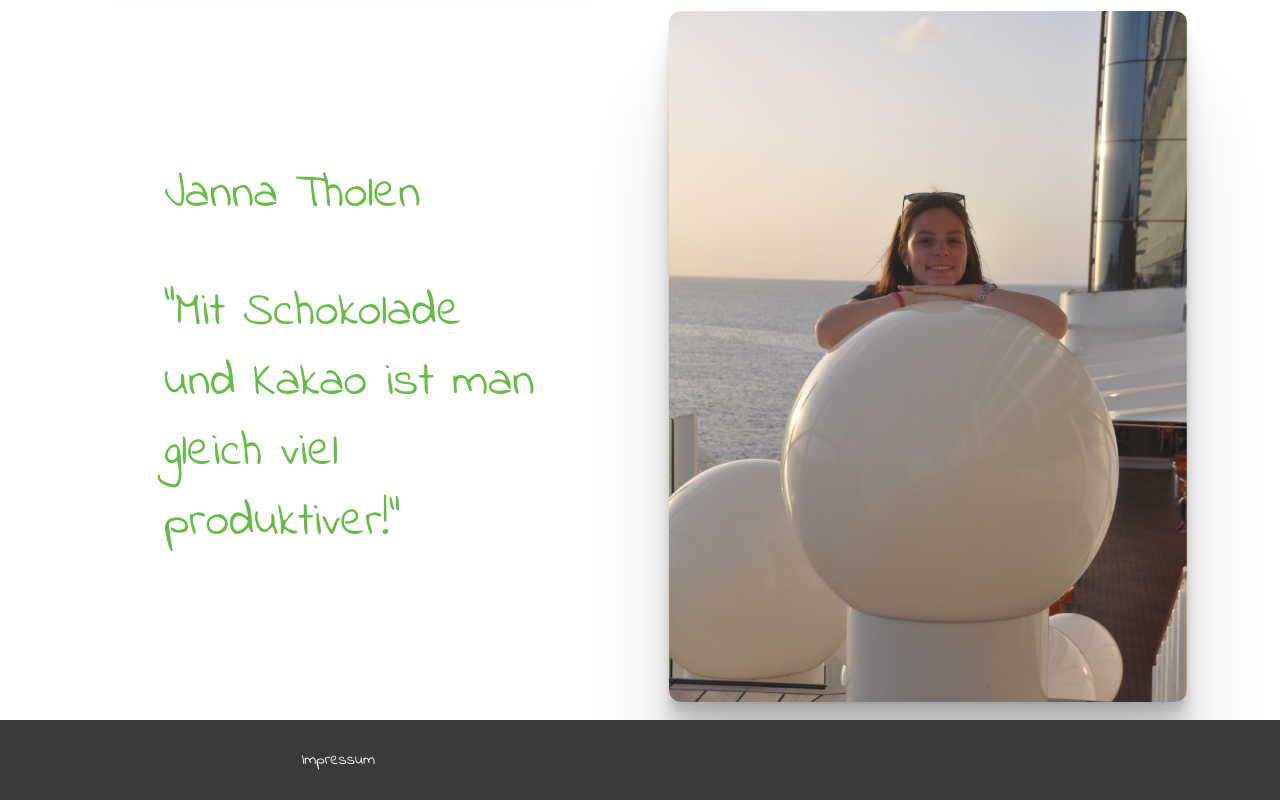
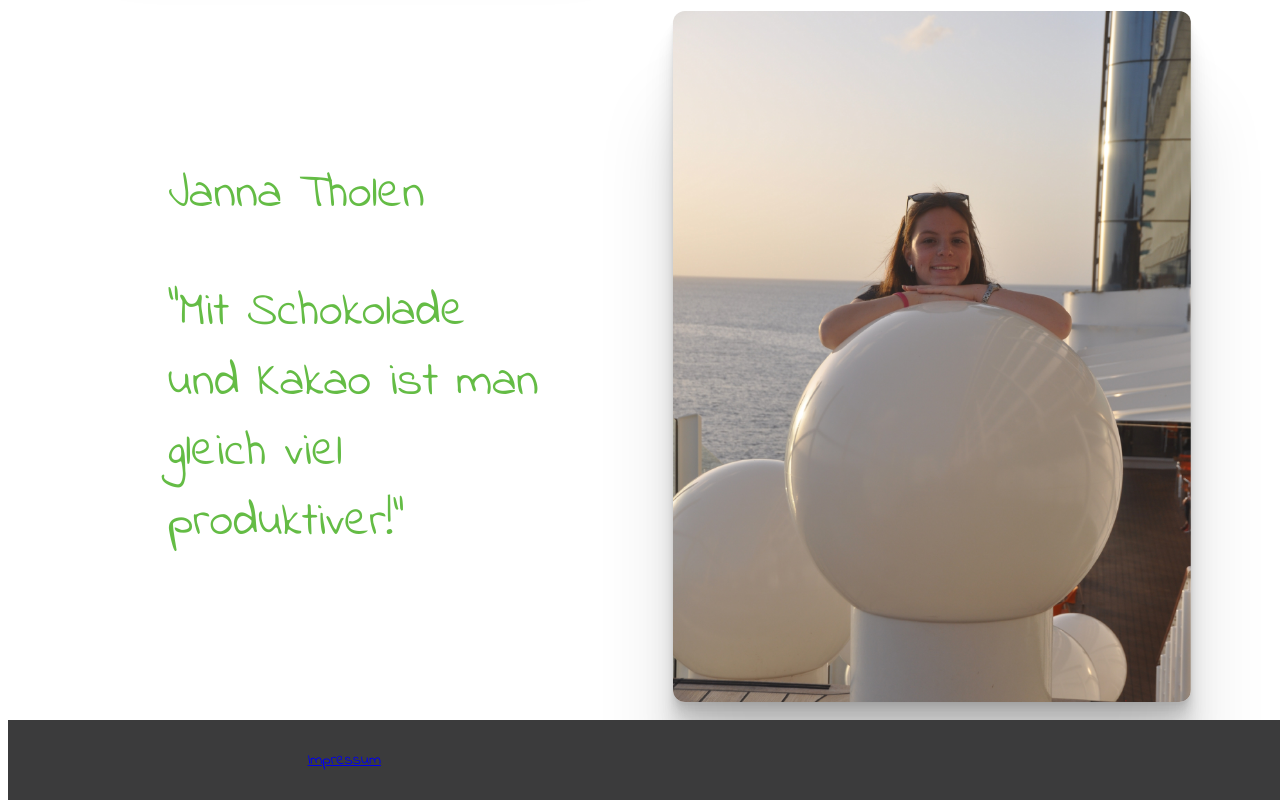
Before and after one commit to shuralw/meetmeat, an Angular app: page /UeberUns in a window 1280 px wide. Shown: the part 3505-4305 px from the top of the page. Built offline with nearby package versions, Linux system fonts and the light colour scheme.

Commit message:
Impressum verlinken auf allen Seiten

```diff
--- a/src/app/bratwurstpro/bratwurstpro.component.html
+++ b/src/app/bratwurstpro/bratwurstpro.component.html
@@ -111,7 +111,7 @@
     <div class="bottom">
 
         <div class="Impressum">
-            <a>Impressum</a>
+            <a routerLink="/Impressum">Impressum</a>
         </div>
 
     </div>
--- a/src/app/impressum/impressum.component.html
+++ b/src/app/impressum/impressum.component.html
@@ -4,7 +4,7 @@
         <img src="assets/img/logograu.png">
     </div>
 
-    <div class="start current">
+    <div class="start">
         <a routerLink="/Start">Start</a>
     </div>
 
--- a/src/app/impressum/impressum.component.scss
+++ b/src/app/impressum/impressum.component.scss
@@ -11,13 +11,18 @@ $Abstandfließtextgroß: 100px;
 
 .gridcontainer {
     display: grid;
-    grid-template-rows: auto auto auto;
-    grid-template-areas: "logo" "text" "werte" "bottom";
+    grid-template-rows: auto;
+    grid-template-areas: "impressum";
     position: absolute;
-    top: 80px;
+    margin-top: 90px;
     grid-row-gap: 15px;
 }
 
+.impressum {
+    text-align: justify;;
+    margin: auto;
+    font-family: "Rajdhani", sans-serif;
+}
 
 
 @media only screen and (min-width: 1200px) {
--- a/src/app/ueberuns/ueberuns.component.html
+++ b/src/app/ueberuns/ueberuns.component.html
@@ -72,7 +72,7 @@
     <div class="bottom">
 
         <div class="Impressum">
-            <P>Impressum</P>
+            <a routerLink="/Impressum">Impressum</a>
         </div>
 
     </div>
--- a/src/styles.scss
+++ b/src/styles.scss
@@ -4,5 +4,5 @@ $meetmeatmaingreen: #64bc45;
 
 
 body {
-    margin: 0;
+   margin-top: 90px;
 }
```
